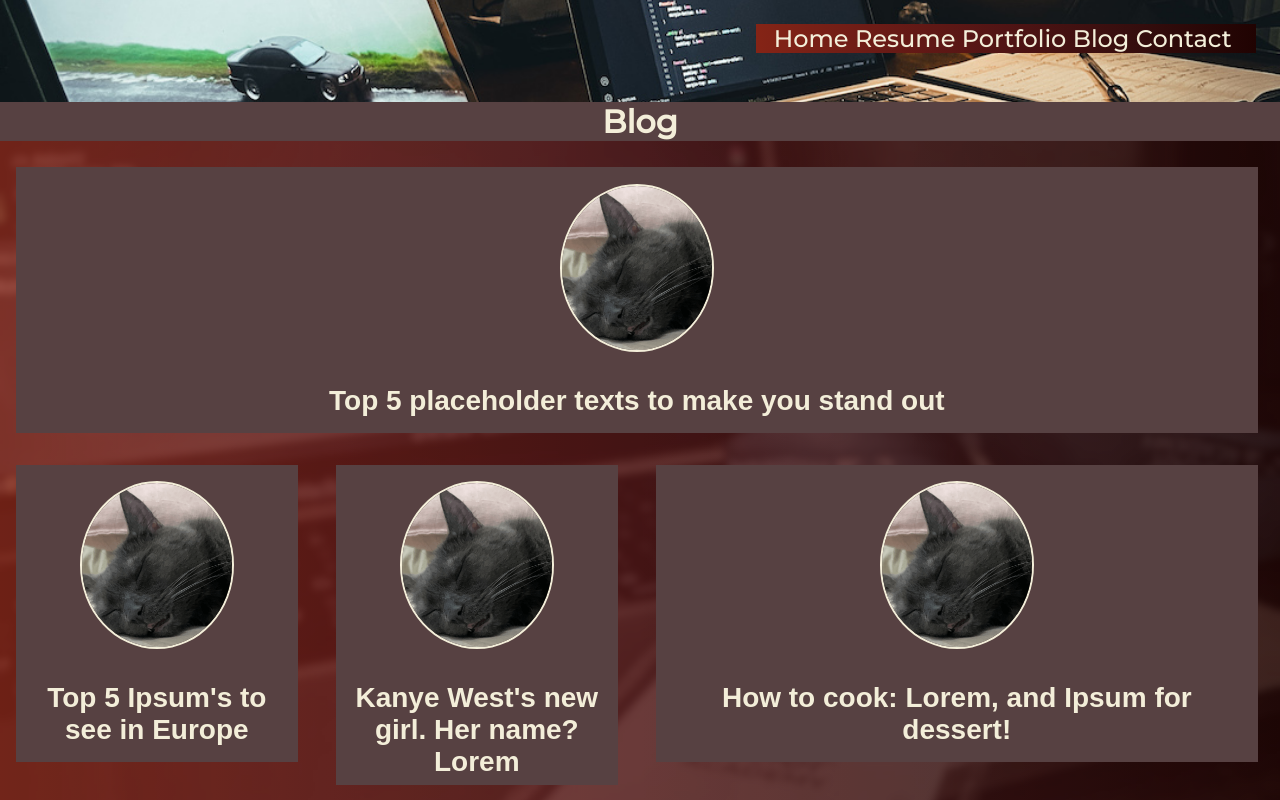
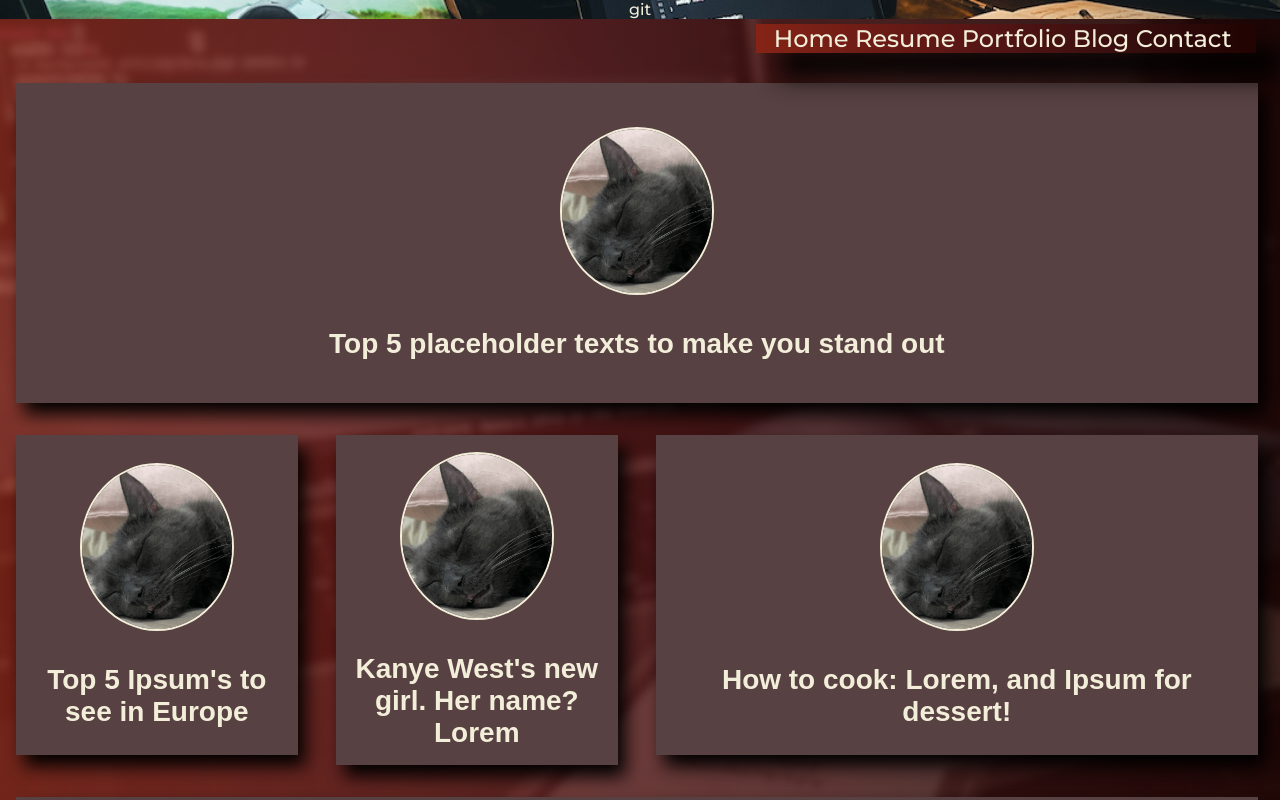
Before and after one commit to CodyCodes95/--archive-portfolio, a plain HTML site: page pages/blog.html in a window 1280 px wide. Shown: the top 800 px of the page. Drawn offline with Linux system fonts and the light colour scheme; a web font is replaced by a local one.

Commit message:
last commit before I potentially break the website

```diff
--- a/pages/blog.html
+++ b/pages/blog.html
@@ -30,7 +30,7 @@
           <li><a href="/pages/contact.html">Contact</a></li>
         </ul>
       </nav>
-      <h1 id="blog">Blog</h1>
+      git
     </header>
     <section id="hero"></section>
     <main class="blog-posts">
--- a/style/style.css
+++ b/style/style.css
@@ -10,8 +10,6 @@
 }
 
 /* GLOBAL VALUES */
-
-
 
 body::before {
   content: "";
@@ -88,19 +86,20 @@ p {
 .blog-posts article {
   display: flex;
   font-size: 0.7em;
-  background: var(--background-color);
-  max-height: 40vh;
+  background: var(--secondary-color);
+  min-height: 40vh;
   justify-content: center;
   align-items: center;
+  box-shadow: 0.5em 0.7em 1em black;
 }
 
-.blog-posts a.article:nth-child(1){
+
+.blog-posts a.article:nth-child(1) {
   margin-top: 4rem;
 }
-.blog-posts a.article:nth-child(5){
+.blog-posts a.article:nth-child(5) {
   margin-bottom: 1rem;
 }
-
 
 .even img {
   order: 2;
@@ -236,7 +235,7 @@ main.portfolio {
   padding-top: 1em;
 }
 
-.about h2{
+.about h2 {
   font-size: 2.5rem;
 }
 
@@ -258,30 +257,27 @@ main.portfolio {
   text-align: center;
 }
 
-main.entry{
+main.entry {
   display: flex;
   justify-content: center;
   align-items: center;
 }
 
-.entry h1{
+.entry h1 {
   margin-top: 3rem;
   text-align: center;
 }
 
-#gradient{
+#gradient {
   border: 2px solid var(--background-color);
   border-radius: 0;
   width: 35%;
   margin: 1rem;
-
 }
-
-
 
 /* RESUME STYLES */
 
-#download{
+#download {
   margin-bottom: 2rem;
 }
 
@@ -341,11 +337,7 @@ main.resume {
   font-family: "Smooch Sans", sans-serif;
 }
 
-.article article {
-  /* height: 50vh; */
-  background-color: var(--secondary-color);
-  /* font-size: 1em; */
-}
+
 
 .blog-posts p {
   text-align: left;
@@ -440,6 +432,14 @@ button {
   padding: 0.5em;
 }
 
+ .about section:nth-child(1) {
+    border-right: 1px solid var(--another-color);
+  }
+
+  .about section:nth-child(2) {
+    border-left: 1px solid var(--another-color);
+  }
+
 /* DESKTOP STYLES */
 
 @media only screen and (min-width: 801px) {
@@ -459,7 +459,9 @@ button {
       #200302
     );
     padding: 0 0.75em;
+    box-shadow: 1em 1em 1em black;
   }
+
   #nav a {
     color: var(--main-color);
     font-size: 1em;
@@ -487,11 +489,11 @@ button {
     margin: 1em;
   }
 
-  .about section:nth-child(1){
+  .about section:nth-child(1) {
     border-right: 1px solid var(--another-color);
   }
 
-.about section:nth-child(2){
+  .about section:nth-child(2) {
     border-left: 1px solid var(--another-color);
   }
 
@@ -500,11 +502,11 @@ button {
     grid-template-columns: 1fr 1fr 1fr 1fr;
   }
 
-.portfolio img{
+  .portfolio img {
     width: 50%;
   }
 
-.portfolio span{
+  .portfolio span {
     display: flex;
     flex-direction: column;
     align-items: flex-start;
@@ -722,13 +724,13 @@ button {
     width: 25vw;
   }
 
-  main.about{
+  main.about {
     display: flex;
     flex-direction: column;
     align-items: center;
   }
 
-  .about section{
+  .about section {
     display: flex;
     flex-direction: column;
     align-items: center;
@@ -745,10 +747,9 @@ button {
     align-items: center;
   }
 
-  .even img{
+  .even img {
     order: 0;
   }
-
 }
 
 /* TINY PHONE STYLES */
```
Also changed, not shown: 1 other file. Lines whose indentation alone changed are shown as unchanged.
